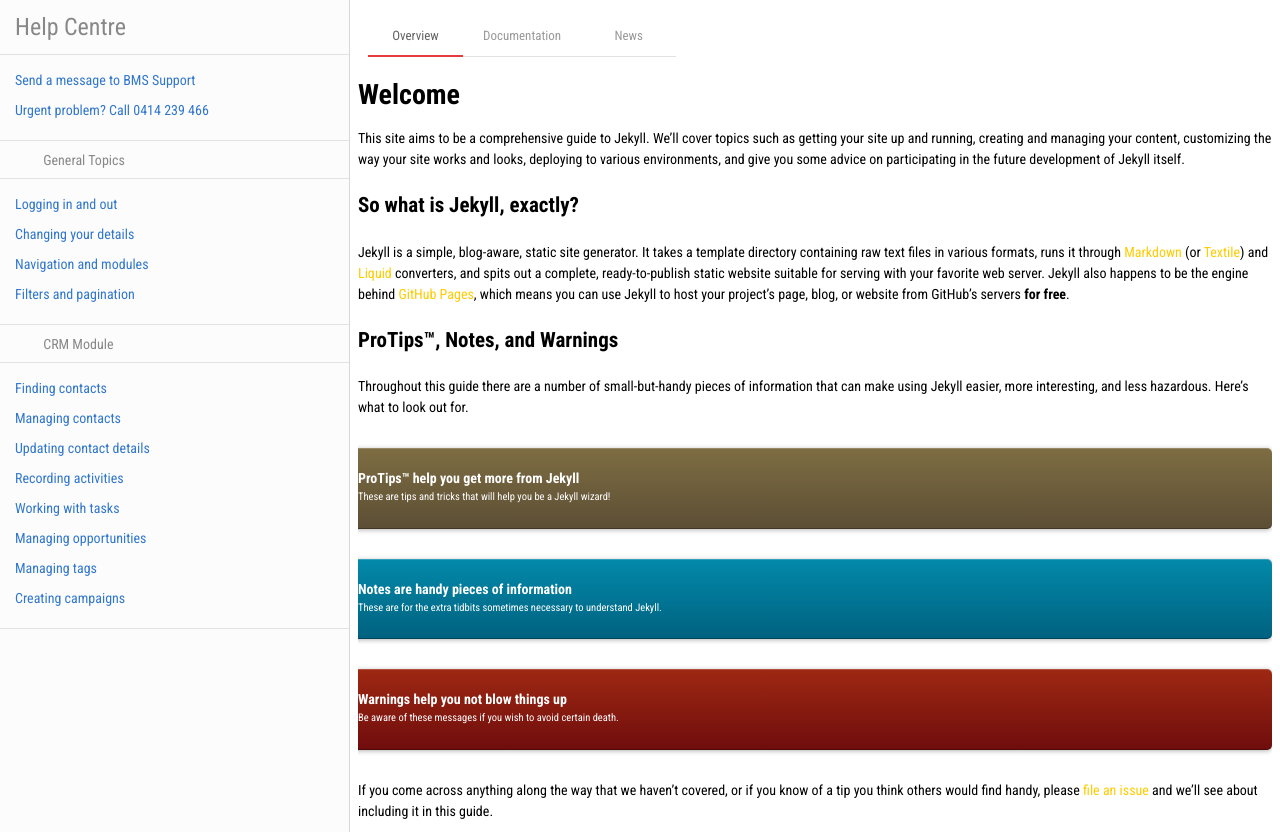
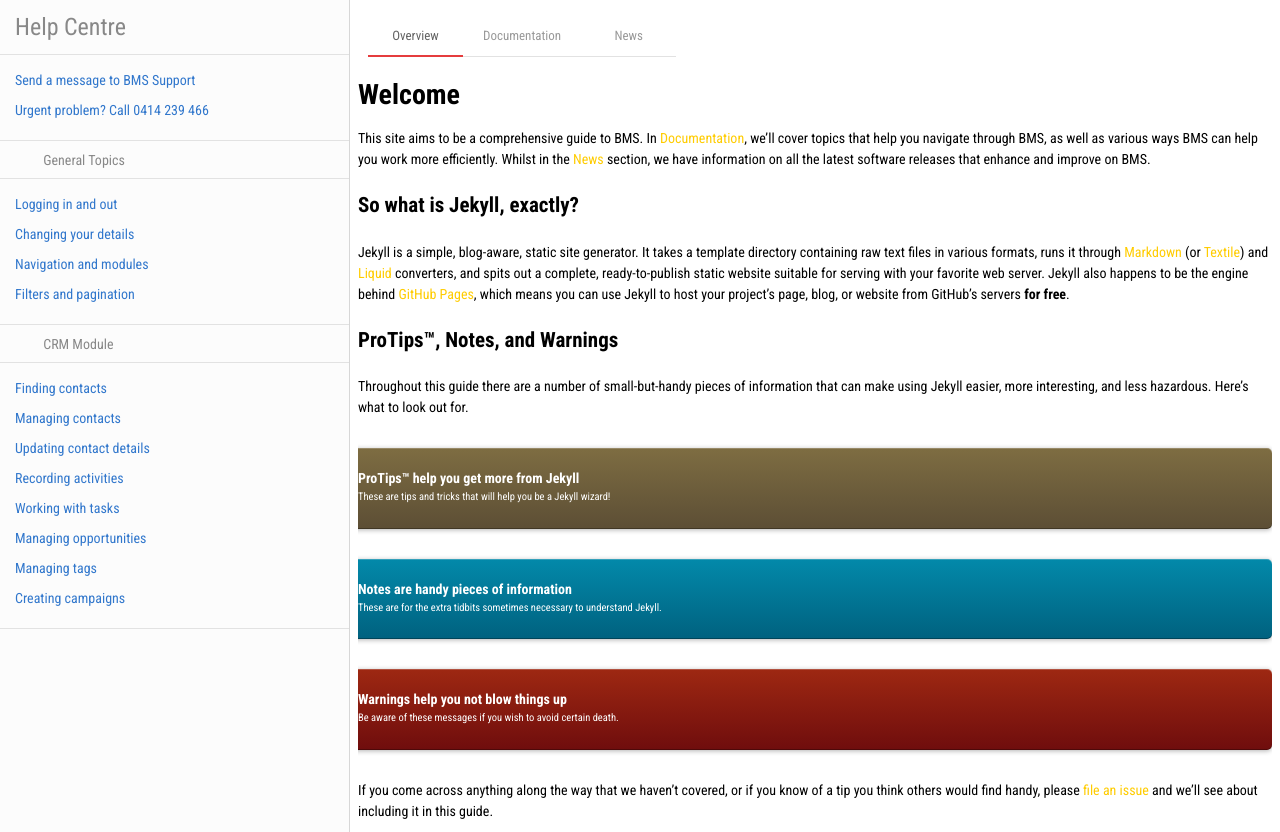
Before and after one commit to ambit/bms-support, a Jekyll site: the page built from index.md, in a window 1280 px wide, cut to the strip 0-832 px from the top of the page. Built offline with Jekyll 4.4.1, drawn with Linux system fonts in a browser that asks for light colours; nearby versions of some CDN libraries.

Commit message:
Update Welcome

```diff
--- a/css/style.css
+++ b/css/style.css
@@ -125,8 +125,9 @@
     max-width: 696px;
     right: 0px;
     left: 0px;
+    -webkit-transition: left 0.2s;
     -moz-transition: left 0.2s;
-    -webkit-transition: left 0.2s;
+    -o-transition: left 0.2s;
     transition: left 0.2s;
   }
 
--- a/index.md
+++ b/index.md
@@ -4,11 +4,7 @@
 overview: true
 ---
 
-This site aims to be a comprehensive guide to Jekyll. We’ll cover topics such
-as getting your site up and running, creating and managing your content,
-customizing the way your site works and looks, deploying to various
-environments, and give you some advice on participating in the future
-development of Jekyll itself.
+This site aims to be a comprehensive guide to BMS. In [Documentation](/docs/finding-contacts/), we’ll cover topics that help you navigate through BMS, as well as various ways BMS can help you work more efficiently. Whilst in the [News](/news/) section, we have information on all the latest software releases that enhance and improve on BMS.
 
 ## So what is Jekyll, exactly?
 
```
